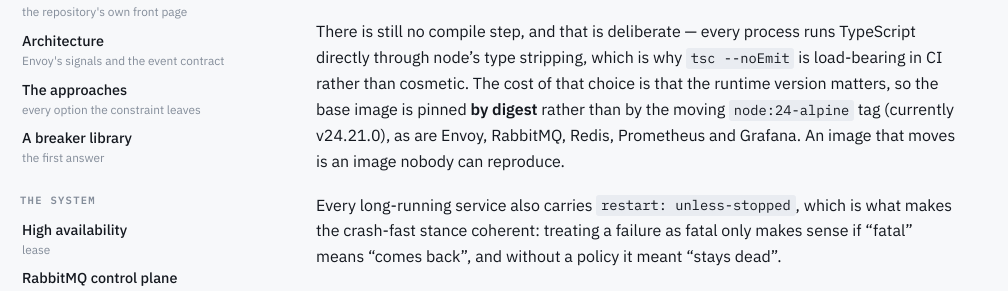
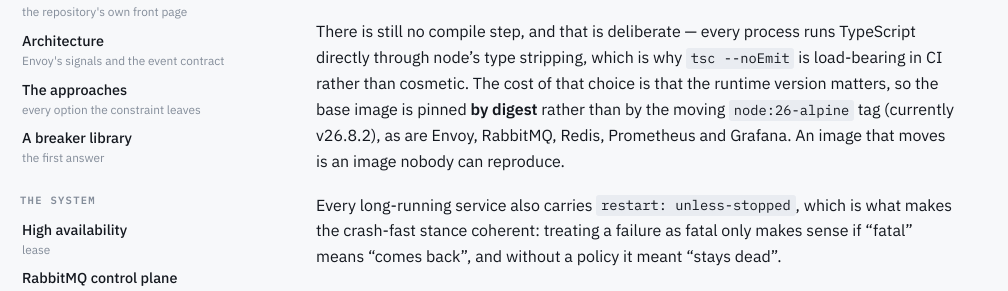
Before and after one commit to lsfera/circuit-breaker-unboxing, a Jekyll site: the page built from docs/operations.md, in a window 1280 px wide and 900 px high, scrolled down 817 px. Shown: the part 161-452 px from the top of the window, without its empty margins (0-1008 px from the left). Built offline with Jekyll 4.4.1, drawn with Linux system fonts in a browser that asks for light colours; our own code applies the rules of GitHub Pages for plain Markdown files.

Commit message:
Node 26
Verified yesterday's way and adopted today, ahead of the devcontainer moving to
Node 26 as well:

  Dockerfile NODE_IMAGE, compose &node-image   node:24-alpine -> node:26-alpine
                                               (digest pinned, v26.8.2)
  package.json engines                         >=24 -> >=26
  @types/node                                  ^24.13.4 -> ^26.5.1
  CI and Pages setup-node                      '24' -> '26'
  README, operations.md                        the version they name

One required change. node:26 ships no corepack (Node 25 dropped it), and the
image's install stage used `corepack enable` to get pnpm. It now runs
`npm install --global "$(node -p 'require("./package.json").packageManager')"`,
so the pnpm version is still named once, in package.json. Only that stage needs
pnpm; the runtime image has none, as before. CI is unaffected, because
pnpm/action-setup reads the same field.

Node 26 goes LTS on 2026-10-28; until then it is the Current line, which is
why the CI comment no longer calls it the LTS. Node 24 enters maintenance on
2026-10-20.

Verified:
- Host (still Node 24 until the devcontainer is rebuilt, hence pnpm's engine
  warning): check:vendored, typecheck against the Node 26 types, 102 unit tests.
- Inside node:26-alpine, from a clean frozen-lockfile install: unit 102/102,
  test:redis 9/9, test:rmq 16/16, none skipped. Output was read with docker
  logs after a detached run, since an attached `docker run` dropped output.
- The rebuilt app image: all eleven Node containers report v26.8.2. The
  instrumented demo passed in 45.7 s inside its limits with no gaps, and all
  ten chaos checks passed.
- actionlint is clean; the site's links resolve.

```diff
--- a/docker-compose.yml
+++ b/docker-compose.yml
@@ -108,7 +108,7 @@ services:
   # install. Putting it in the application image would ship the test fixture
   # inside the artifact.
   flaky-upstream:
-    image: &node-image node:24-alpine@sha256:50c8e8ca1d27439048670df5883f32d57cf81cff6233222c893fd0d9884cbd81
+    image: &node-image node:26-alpine@sha256:ef24c5053d50fdc3e4e56eb4e7ddb7861874ab0fdc797046ba897581deb8e868
     working_dir: /app
     volumes: ["$HOST_WORKSPACE_FOLDER/infra/flaky-upstream.mjs:/app/flaky-upstream.mjs:ro"]
     command: node flaky-upstream.mjs
--- a/docs/operations.md
+++ b/docs/operations.md
@@ -42,7 +42,7 @@ There is still no compile step, and that is deliberate — every process runs
 TypeScript directly through node's type stripping, which is why `tsc --noEmit`
 is load-bearing in CI rather than cosmetic. The cost of that choice is that
 the runtime version matters, so the base image is pinned **by digest** rather
-than by the moving `node:24-alpine` tag (currently v24.21.0), as are Envoy,
+than by the moving `node:26-alpine` tag (currently v26.8.2), as are Envoy,
 RabbitMQ, Redis, Prometheus and Grafana. An image that moves is an image
 nobody can reproduce.
 
--- a/package.json
+++ b/package.json
@@ -4,7 +4,7 @@
   "private": true,
   "type": "module",
   "engines": {
-    "node": ">=24"
+    "node": ">=26"
   },
   "packageManager": "pnpm@11.23.0",
   "scripts": {
@@ -26,7 +26,7 @@
     "site:build": "docker build -f docs/Dockerfile -t egress-site ."
   },
   "devDependencies": {
-    "@types/node": "^24.13.4",
+    "@types/node": "^26.5.1",
     "jsdom": "^30.0.1",
     "mermaid": "12.0.0",
     "typescript": "^7.0.2"
```
Also changed, not shown: .github/workflows/ci.yml, .github/workflows/pages.yml, README.md, pnpm-lock.yaml, 1 other file.
